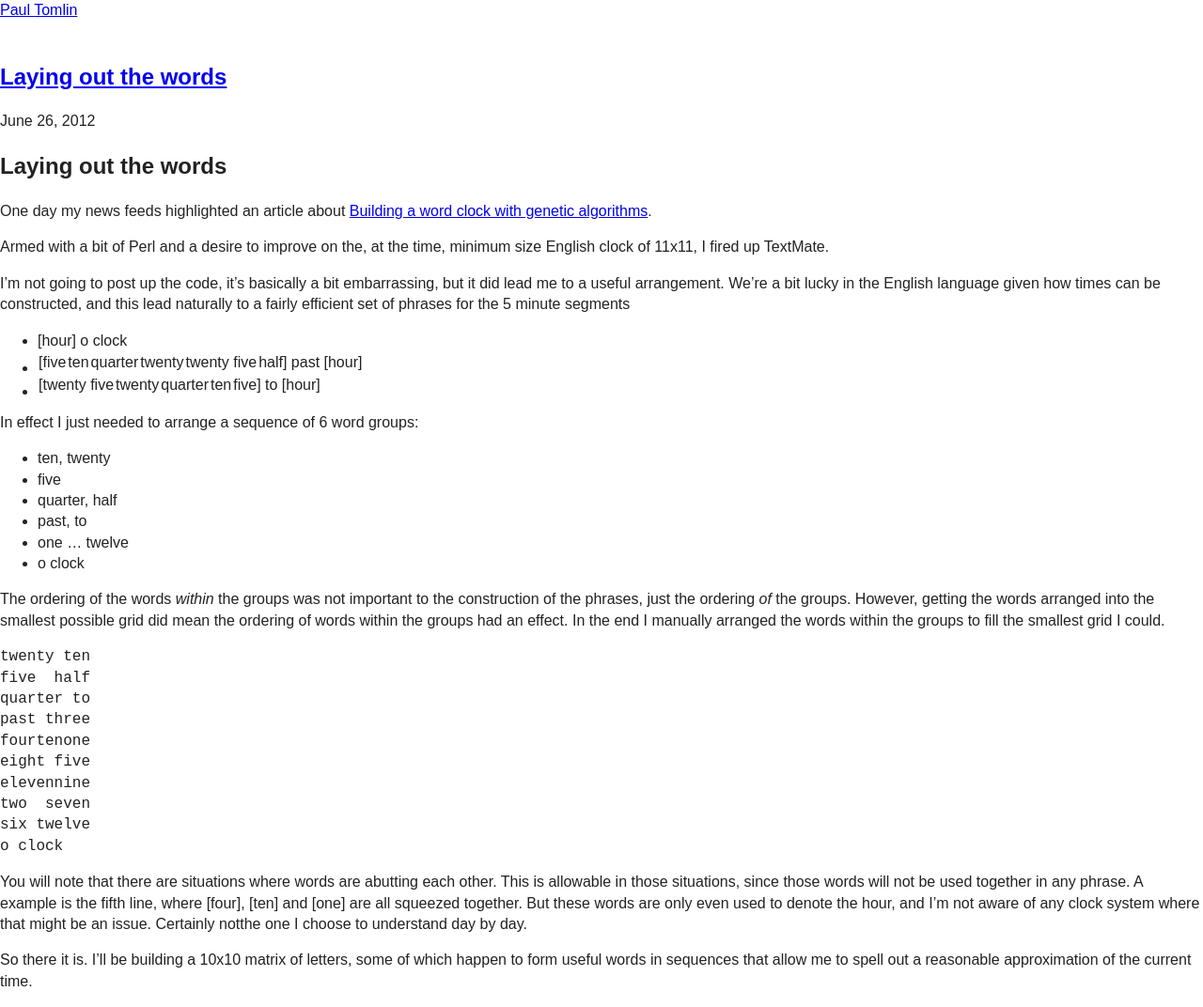
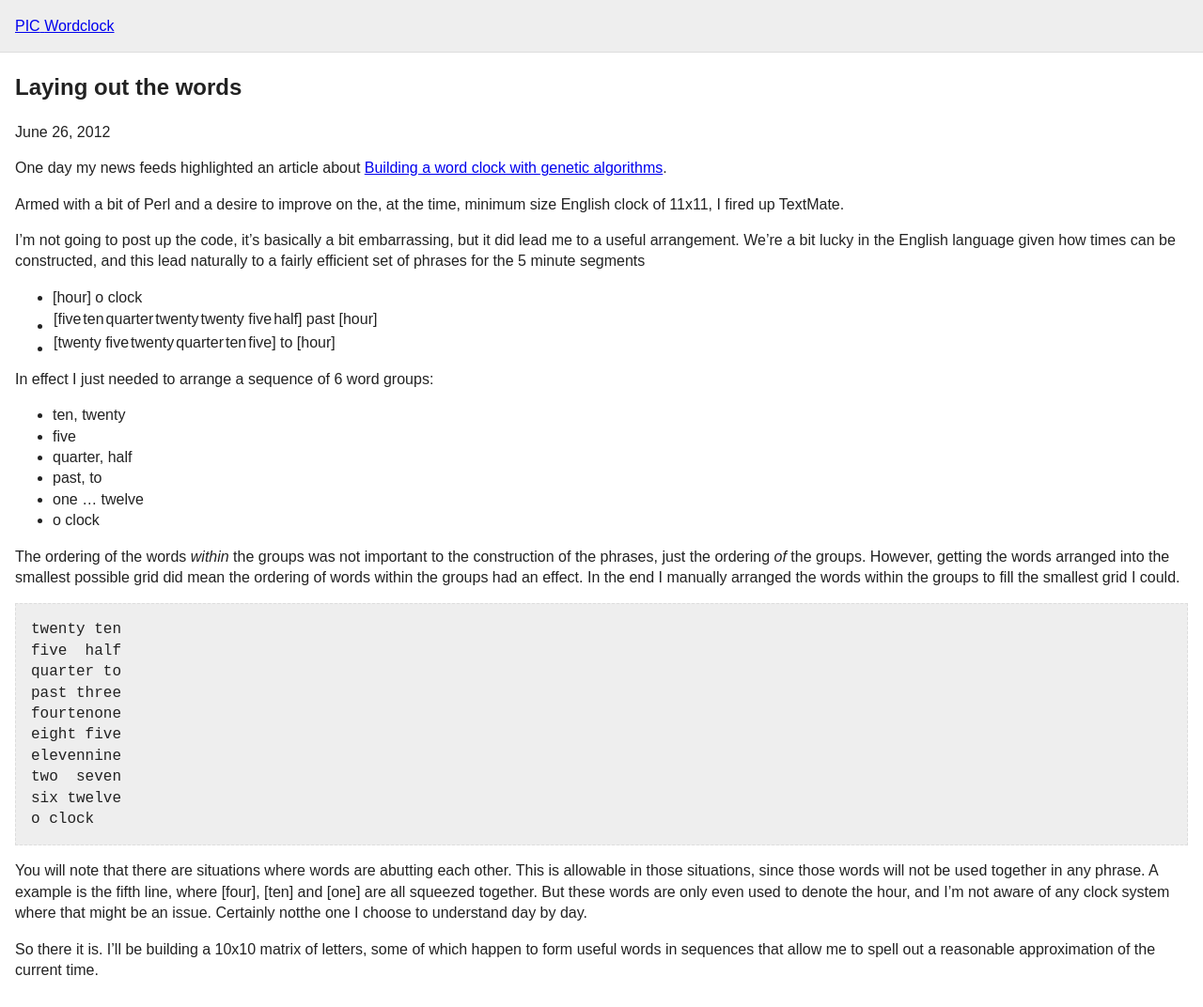
Before and after one commit to ptomli/pic-wordclock, a Jekyll site: the page built from _posts/2012-06-26-laying-out-the-words.markdown, in a window 1280 px wide. Shown: the whole page at 94% size. Built offline with Jekyll 4.4.1, drawn with Linux system fonts in a browser that asks for light colours; nearby versions of some CDN libraries; Markdown is read by kramdown in place of the engine named in the settings.

Commit message:
some styling, if it can be called that

```diff
--- a/_layouts/layout.html
+++ b/_layouts/layout.html
@@ -34,15 +34,13 @@
 </head>
 
 <body>
-  <section class="sidebar">
+  <section class="header">
     <section class="name">
       <a href="{{ site.baseurl }}/">
-        <span id="paul">Paul</span>
-        <span id="tomlin">Tomlin</span>
+        <span id="pic">PIC</span>
+        <span id="wordclock">Wordclock</span>
       </a>
     </section>
-
-    <section class="alt-text">&nbsp;</section>
   </section>
 
   {{ content }}
--- a/_layouts/post.html
+++ b/_layouts/post.html
@@ -3,10 +3,7 @@ layout: layout
 ---
 
 <section class="content">
-  <h1>
-    <a href="{{ page.url }}">{{ page.title }}</a>
-  </h1>
-
+  <h1>{{ page.title }}</h1>
   <section class="byline">
     {{ page.date | date: "%B %e, %Y" }}
   </section>
--- a/_posts/2012-06-25-pic-wordclock.markdown
+++ b/_posts/2012-06-25-pic-wordclock.markdown
@@ -3,7 +3,7 @@ layout: post
 title: PIC Wordclock
 ---
 
-# Hello World!
+### Hello World!
 
 The customary introduction in computer programming is Hello World. Naturally, in the world of
 micro controllers, it's _blink_. Make an LED flash. Yay-ness!
--- a/_posts/2012-06-26-laying-out-the-words.markdown
+++ b/_posts/2012-06-26-laying-out-the-words.markdown
@@ -2,8 +2,6 @@
 layout: post
 title: Laying out the words
 ---
-
-# Laying out the words
 
 One day my news feeds highlighted an article about
 [Building a word clock with genetic algorithms](http://hackaday.com/2012/04/10/building-a-word-clock-with-genetic-algorithms/).
--- a/css/main.css
+++ b/css/main.css
@@ -439,8 +439,27 @@ td {
    Author:
    ========================================================================== */
 
+.header {
+    display: block;
+    background: #eee;
+    border-top: solid 1px #eee;
+    border-bottom: solid 1px #ddd;
+}
 
+.header > .name {
+    display: block;
+    margin: 1em;
+}
 
+.content {
+    margin: 1em;
+}
+
+pre {
+    padding: 1em;
+    background: #eee;
+    border: dashed 1px #ddd;
+}
 
 
 
--- a/index.html
+++ b/index.html
@@ -4,6 +4,9 @@ title: "PIC Wordclock - Paul Tomlin"
 ---
 
 <section class="content">
+  <p>
+    A little experiment with PIC microcontrollers to build a clock which spells out the time in English.
+  </p>
   <ul class="listing">
     {% for post in site.posts %}
     <li>
```
